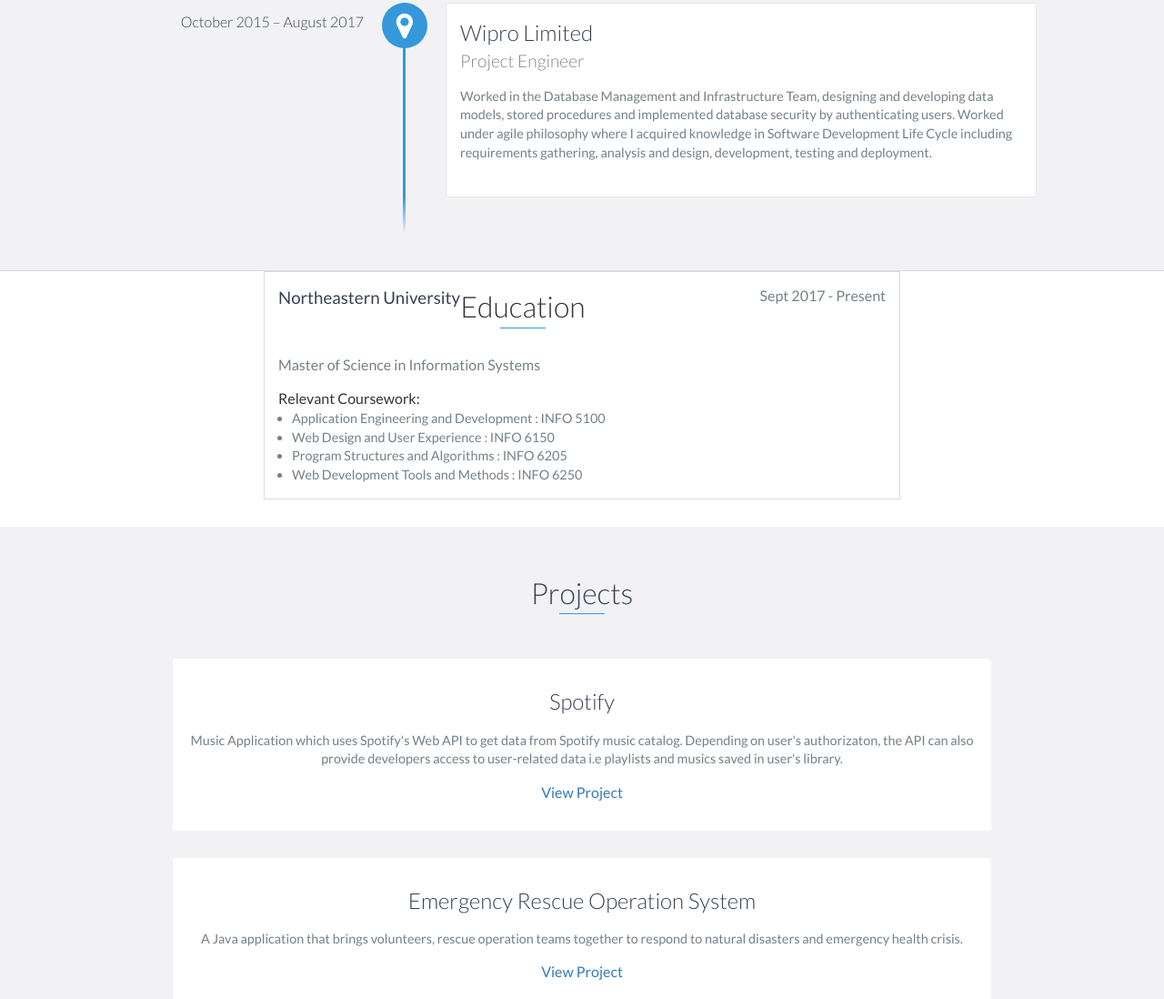
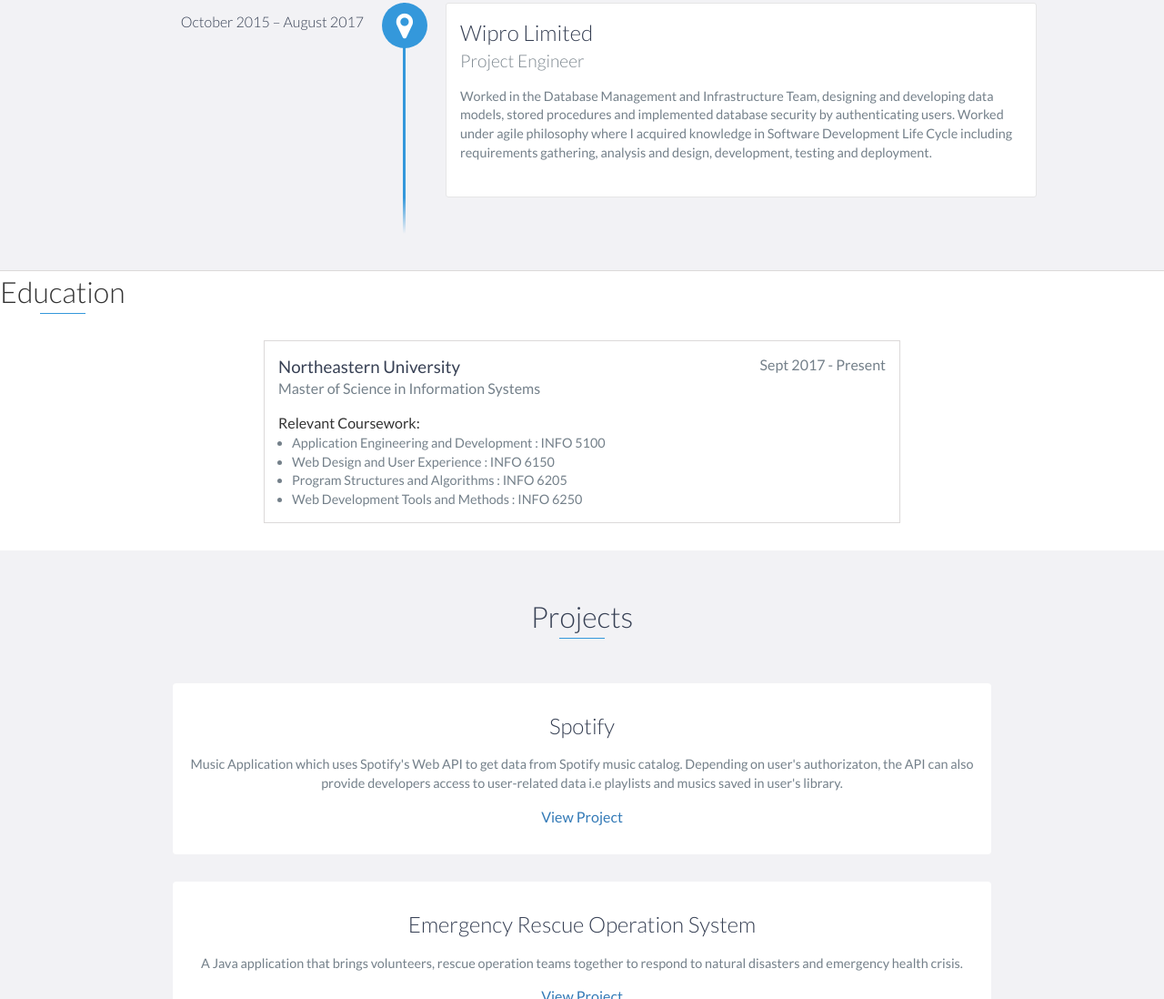
Before and after one commit to vishnuprasadmaruthi/Portfolio, a website: page index.html in a window 1280 px wide. Shown: the part 1195-2293 px from the top of the page at 91% size. Drawn offline with nearby package versions, Linux system fonts and the light colour scheme.

Commit message:
update 10.3

```diff
--- a/index.html
+++ b/index.html
@@ -107,8 +107,10 @@
     </div>
     <!-- End #experience -->
 
-        <div id="education1" class="education-block">
-            <h2 class="heading">Education</h2>
+    <div id="education1">
+      <h2 class="heading">Education</h2>
+        <div class="education-block">
+
             <h3>Northeastern University</h3>
             <span class="education-date">Sept 2017 - Present</span>
             <h4>Master of Science in Information Systems</h4>
```
